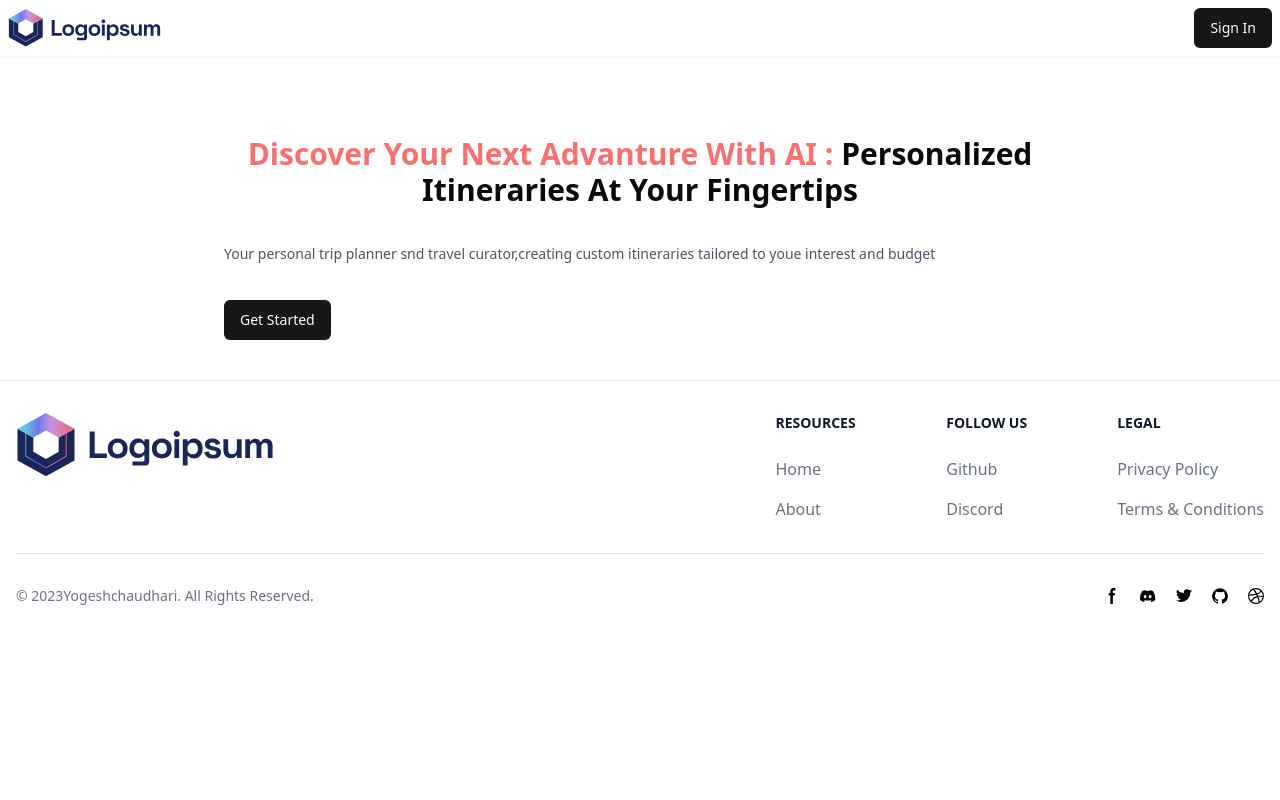
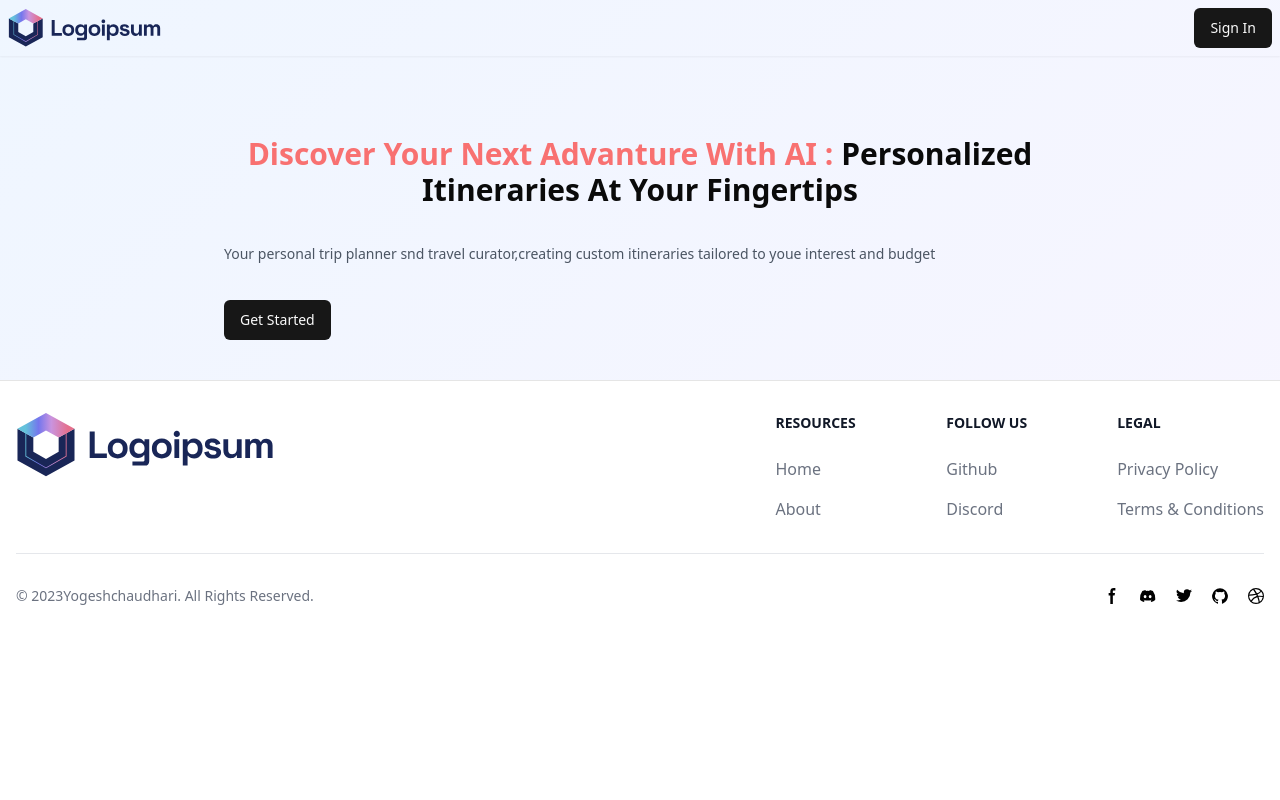
Before and after one commit to DevilYogesh1522/TripPlanner, a React (Vite) app: page / in a window 1280 px wide. Shown: the top 800 px of the page. Built offline with nearby package versions, Linux system fonts and the light colour scheme; no server answers.

Commit message:
Refactor App component layout and improve styling with gradient background

```diff
--- a/src/App.jsx
+++ b/src/App.jsx
@@ -1,18 +1,20 @@
 import { Outlet } from "react-router-dom";
 import Header from "./components/custom/Header";
 import { Footer } from "./components/custom/Footer";
-import { ToastContainer } from "react-toastify";
 import { Toaster } from "react-hot-toast";
 
 function App() {
   return (
-    <div className="flex flex-col min-h-screen">
+    <div className="flex flex-col min-h-screen bg-gradient-to-br from-blue-50 to-purple-50">
       <Header />
 
+      {/* Main content grows to push footer down */}
+      <main className="flex-grow">
         <Outlet />
+      </main>
 
       <Footer />
-     <Toaster/>
+      <Toaster />
     </div>
   );
 }
```
